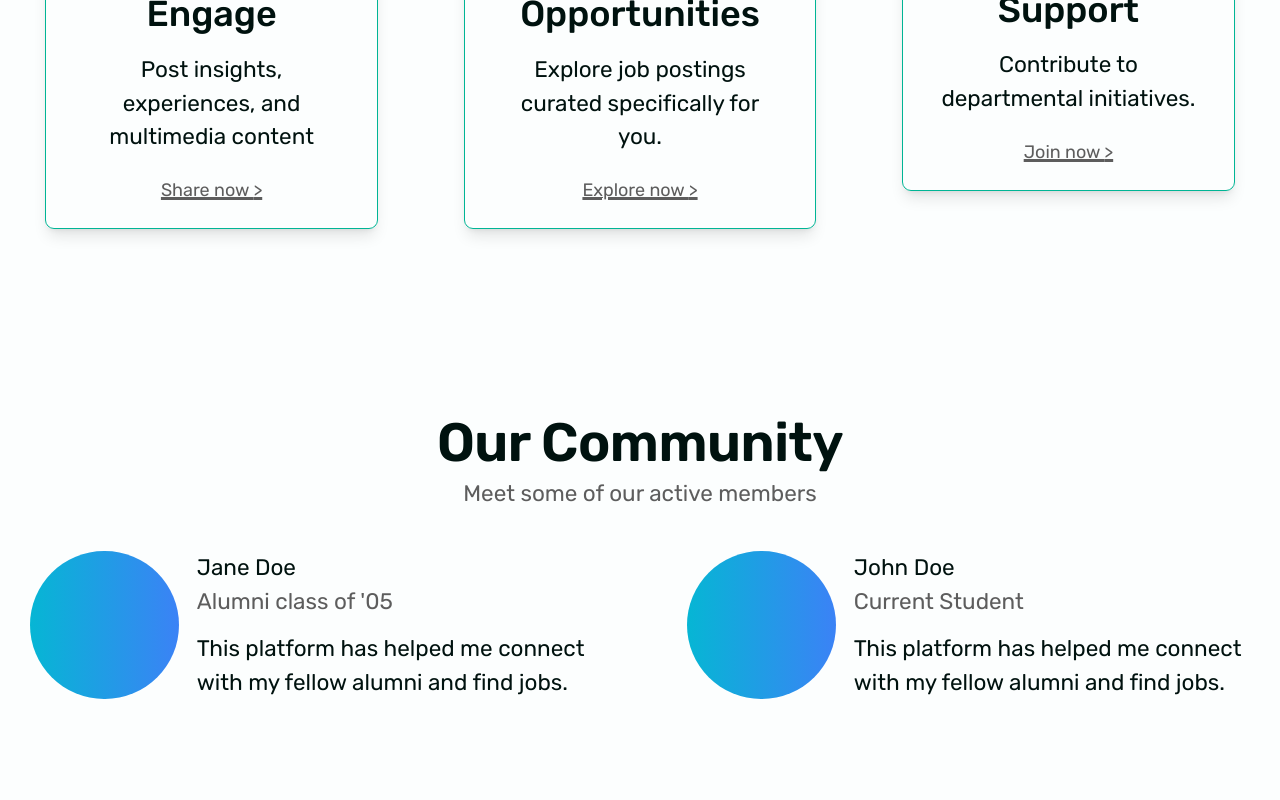
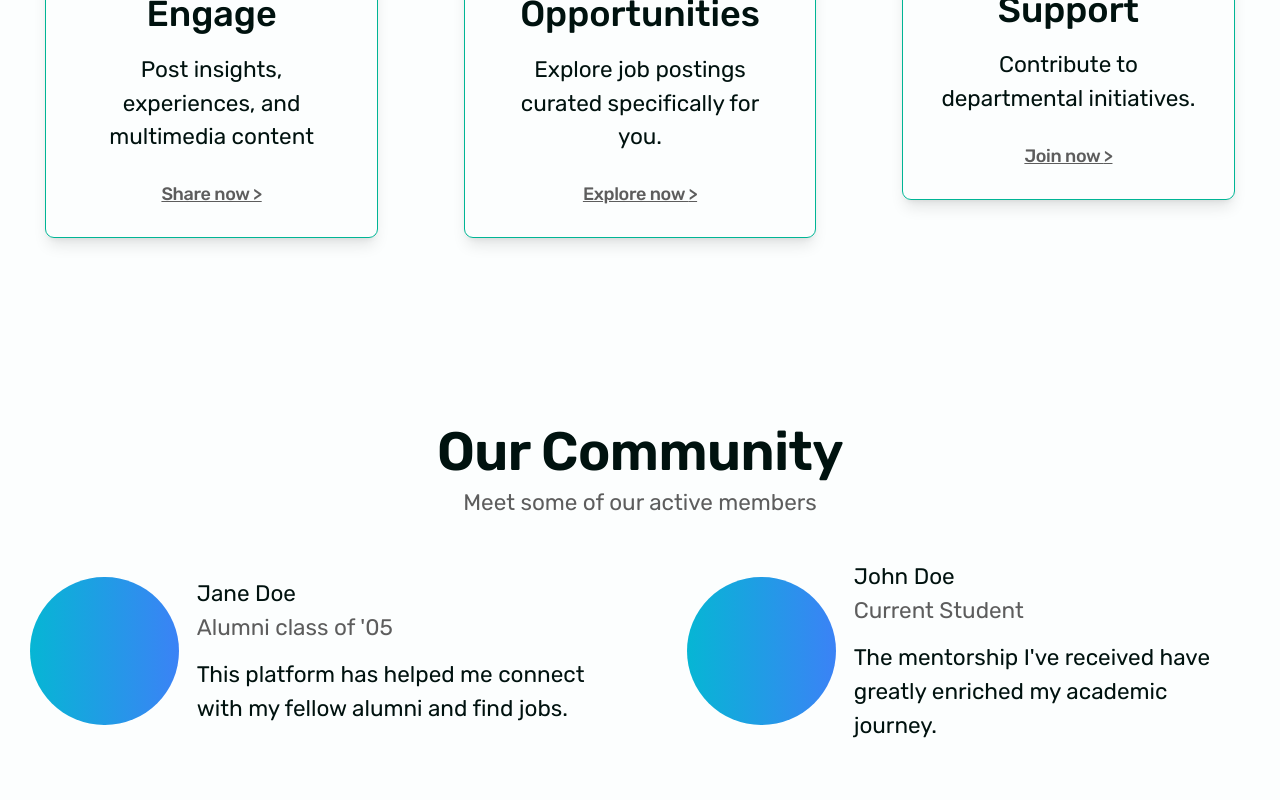
Before and after one commit to ngure1/UniVerse_frontend, a Next.js app: page / in a window 1280 px wide. Shown: the part 1260-2060 px from the top of the page. Built offline with nearby package versions, Linux system fonts and the light colour scheme.

Commit message:
fix :bug: : fix production bugs

```diff
--- a/package.json
+++ b/package.json
@@ -48,6 +48,7 @@
 		"react-toastify": "^10.0.5",
 		"redux": "^5.0.1",
 		"redux-persist": "^6.0.0",
+		"sharp": "^0.33.4",
 		"tailwind-merge": "^2.3.0",
 		"tailwindcss-animate": "^1.0.7",
 		"vaul": "^0.9.1",
--- a/src/app/landing/AboutCard.jsx
+++ b/src/app/landing/AboutCard.jsx
@@ -1,4 +1,5 @@
 import React from "react";
+import { ButtonsAlertDialog } from "@/components/ui/MyComponents/ButtonsAlertDialog";
 
 export default function AboutCard({
 	aboutSVG,
@@ -16,7 +17,11 @@ export default function AboutCard({
 				{aboutContent}
 			</p>
 			<p className="muted body-underline">
-				<a href="./login">{aboutLink} &#x3E;</a>
+				<ButtonsAlertDialog
+					className={"muted body-underline normal-case"}
+					variant={"ghost"}>
+					<p>{aboutLink} &#x3E;</p>
+				</ButtonsAlertDialog>
 			</p>
 		</div>
 	);
--- a/src/app/landing/Community.jsx
+++ b/src/app/landing/Community.jsx
@@ -47,8 +47,8 @@ const Community = () => {
 						</div>
 
 						<p className="self-stretch body-text">
-							This platform has helped me connect with my fellow
-							alumni and find jobs.
+							The mentorship I've received have greatly enriched
+							my academic journey.
 						</p>
 					</div>
 				</div>
--- a/src/app/landing/Hero.jsx
+++ b/src/app/landing/Hero.jsx
@@ -4,6 +4,7 @@ import Image from "next/image";
 import { Element } from "react-scroll";
 import { ButtonsAlertDialog } from "@/components/ui/MyComponents/ButtonsAlertDialog";
 import googleImage from "@/../public/images/googleLogo.png";
+import videoBg from "@/../public/images/videoBg.gif";
 
 const Hero = () => {
 	return (
@@ -11,8 +12,9 @@ const Hero = () => {
 			name="Home"
 			className="relative flex flex-col justify-center items-center w-full h-[46.25rem] py-[3.25rem] pt-[8.75rem] px-0 gap-[3.25rem] border border-black shrink-0">
 			<Image
-				src="/images/HeroBg.gif"
+				src={videoBg}
 				alt="Background Gif"
+				unoptimized
 				layout="fill"
 				priority={true}
 				className="absolute inset-0 w-full h-full object-cover"
--- a/src/components/forms/profileForm.jsx
+++ b/src/components/forms/profileForm.jsx
@@ -48,7 +48,7 @@ const ProfileForm = () => {
 				linked_in_url: profileData.linked_in_url,
 			});
 		}
-	}, [profileData]);
+	}, [profileData, form]);
 	// * initialise dialog close function on successful submition
 	const { handleCloseDialog: closeEditProfileDialog } =
 		useDialog("editProfile");
```
Also changed, not shown: 2 other files (tests, documents, lock files or other folders).
